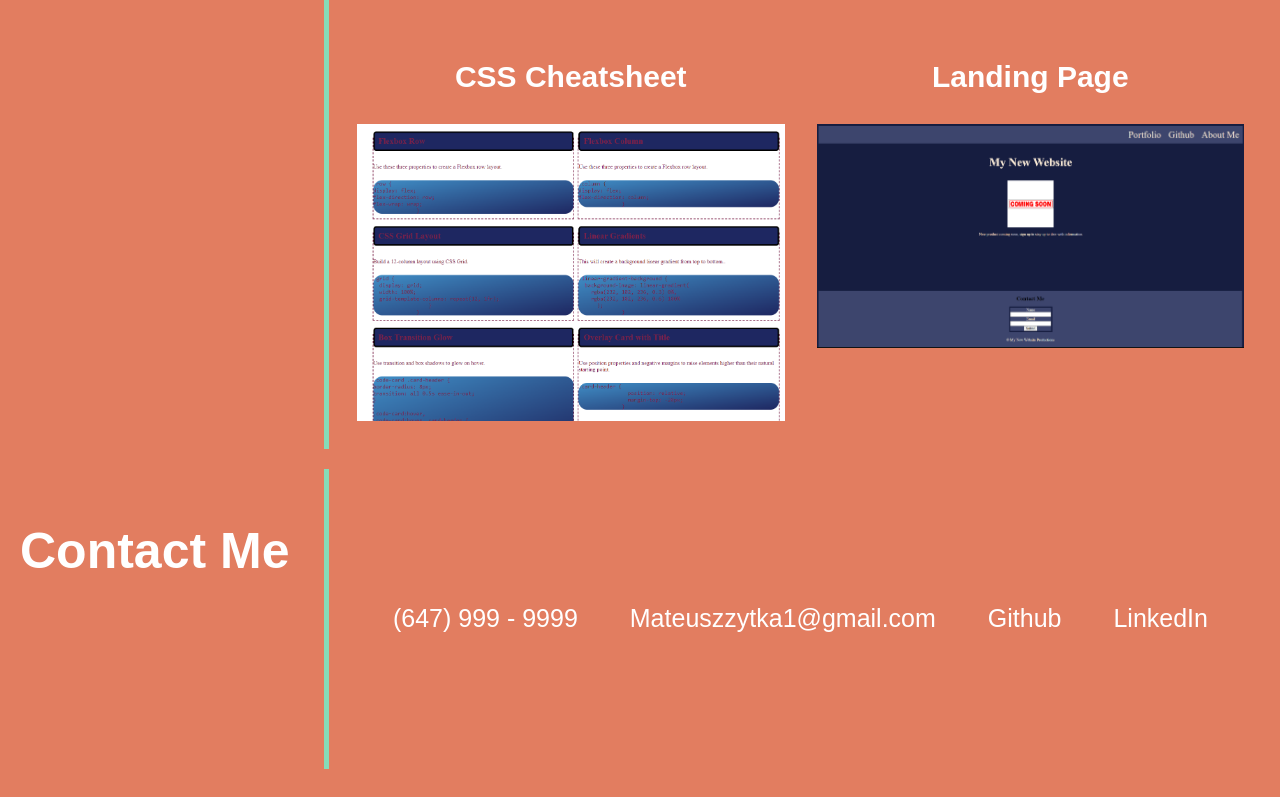
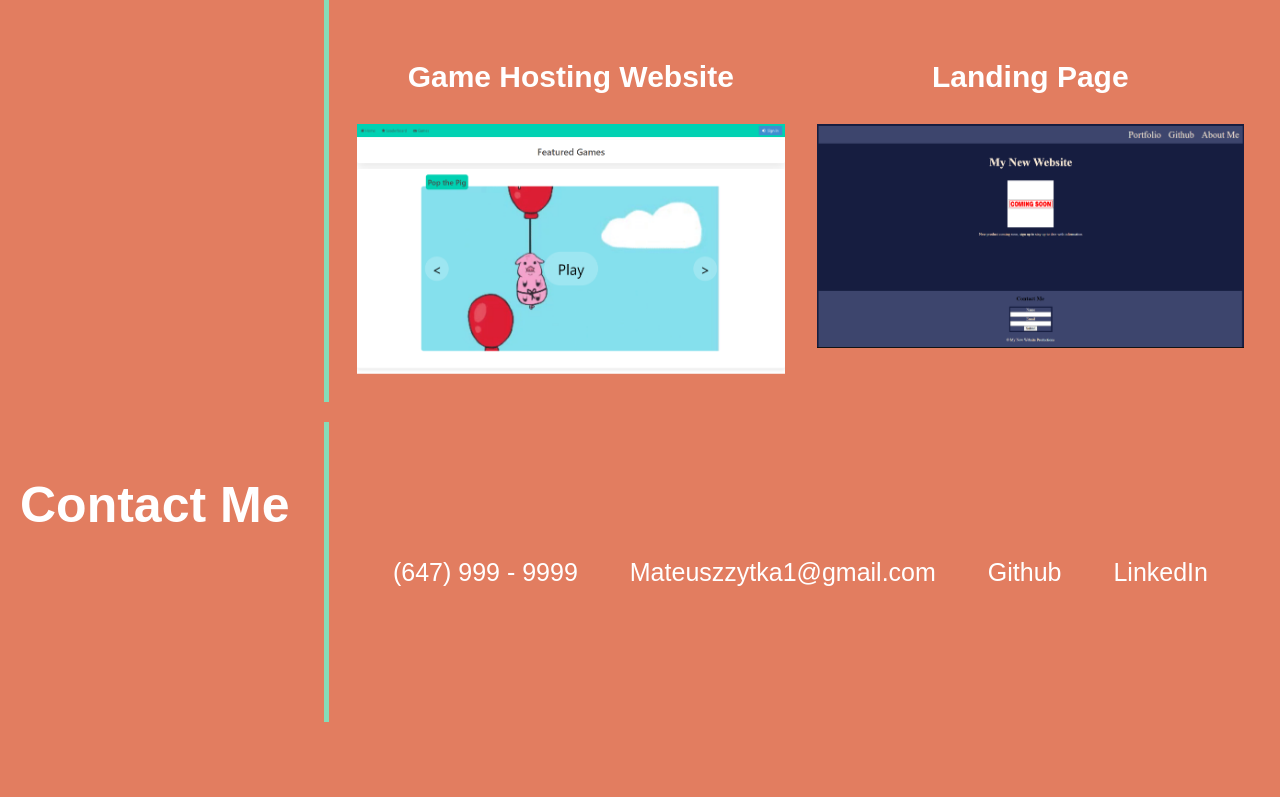
Before and after one commit to MateuszZytka/Portfolio-HTML-CSS, a plain HTML site: page index.html in a window 1280 px wide. Shown: the part 1368-2165 px from the top of the page. After the commit the page ends 2118 px from the top, so only its background shows below. Drawn offline with Linux system fonts and the light colour scheme.

Commit message:
added new project to portfolio

```diff
--- a/index.html
+++ b/index.html
@@ -43,8 +43,8 @@
         <section class="column right">
             <div class="row">
                 <div class="column-project">
-                    <h3>CSS Cheatsheet</h3>
-                    <a href=https://github.com/MateuszZytka/CSS-Cheatsheet> <img src="assets/CSS Cheatsheet.png"></a>
+                    <h3>Game Hosting Website</h3>
+                    <a href=https://game-hosting-site.herokuapp.com/> <img src="assets/Game-Hosting-Site.png"></a>
                 </div>
                 <div class="column-project">
                     <h3>Landing Page</h3>
```
Also changed, not shown: assets/Game-Hosting-Site.png (added).
